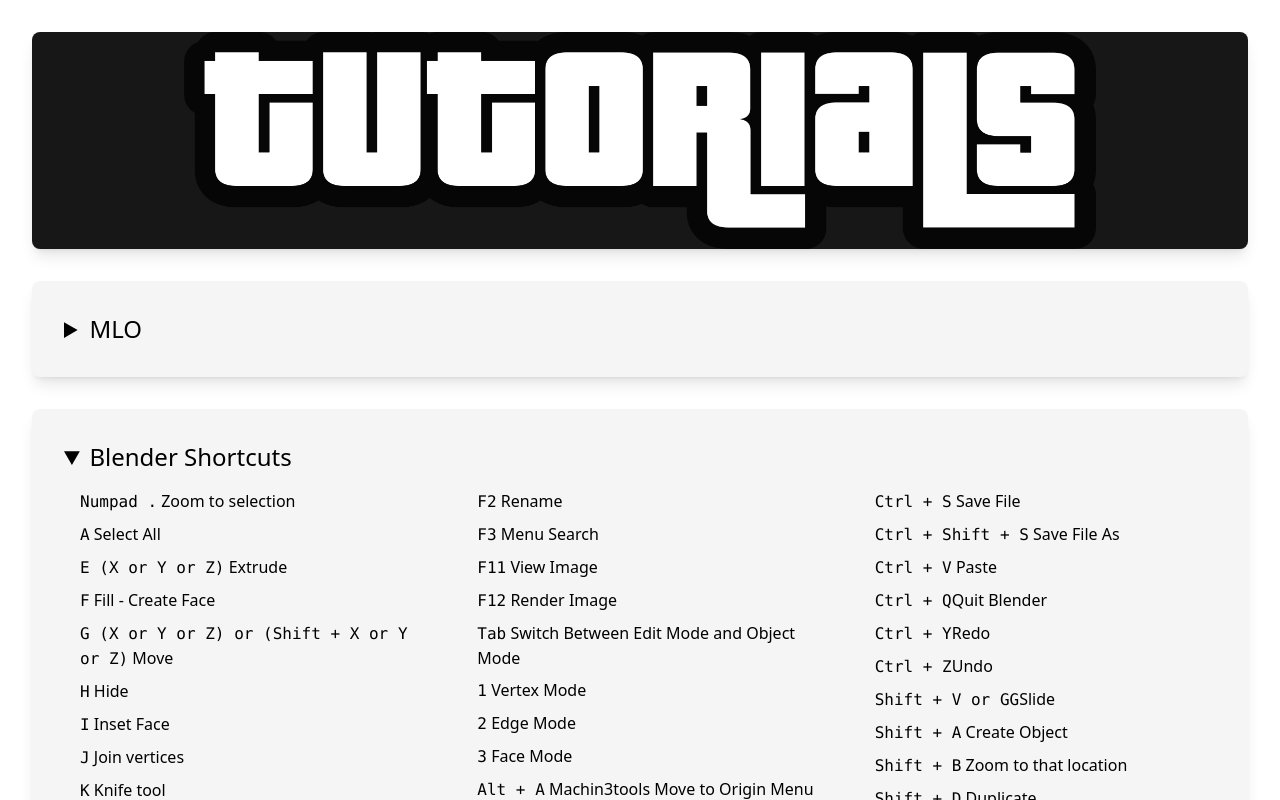
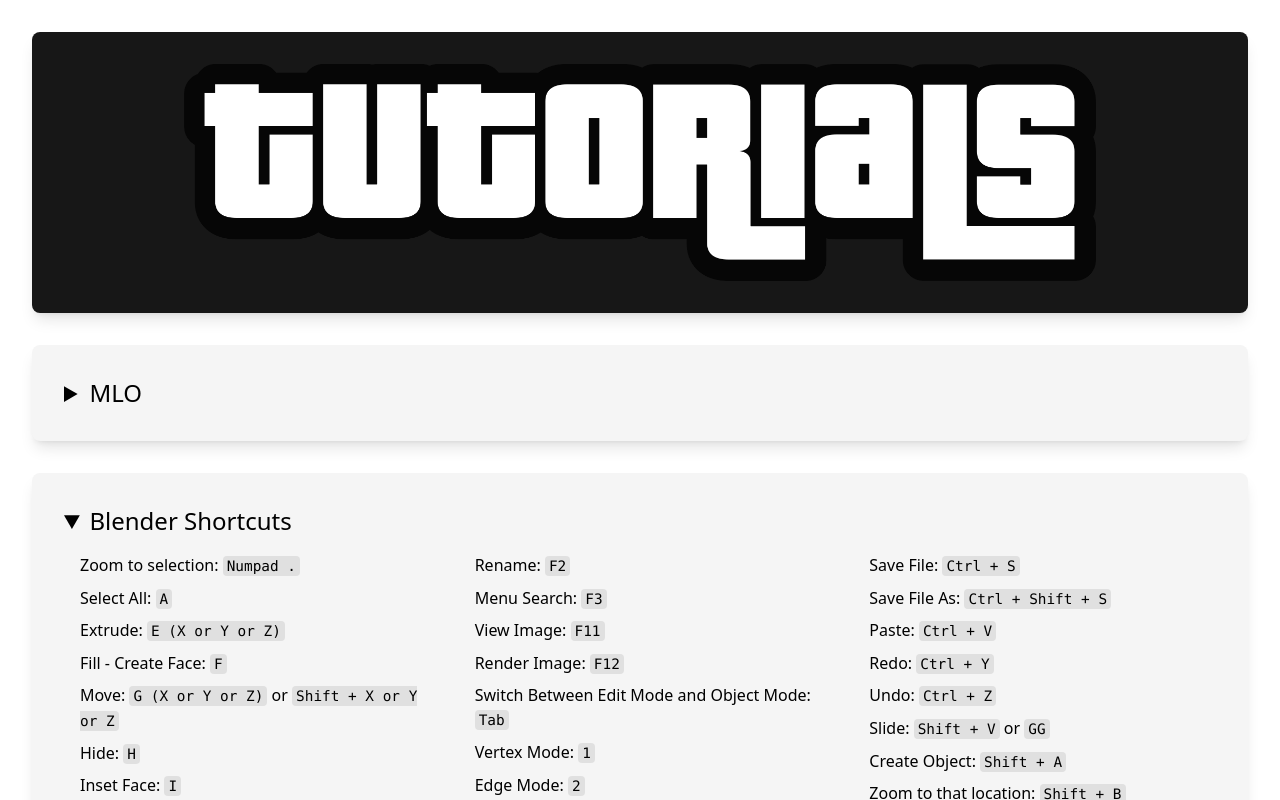
Before and after one commit to goncalocarvalho95/goncalo3d, a Vue app: page / in a window 1280 px wide. Both pictures are taken after a click on the heading "Blender Shortcuts". Shown: the top 800 px of the page. Built offline with nearby package versions, Linux system fonts and the light colour scheme.

Commit message:
Fix images and spacing

```diff
--- a/src/App.vue
+++ b/src/App.vue
@@ -18,6 +18,4 @@
   </div>
 </template>
 
-<style scoped>
-
-</style>
+<style scoped lang="scss"></style>
--- a/src/assets/styles/style.scss
+++ b/src/assets/styles/style.scss
@@ -10,13 +10,31 @@
   -moz-osx-font-smoothing: grayscale;
 }
 
+::-webkit-scrollbar {
+  display: none;
+}
+
+html, body {
+  -ms-overflow-style: none; /* IE and Edge */
+  scrollbar-width: none; /* Firefox */
+}
+
 a {
   text-decoration: inherit !important;
+}
+
+kbd {
+  color: black;
+  background-color: #e0e0e0;
+  padding: 2px 4px;
+  border-radius: 4px;
+  font-size: 0.9rem;
 }
 
 summary {
   cursor: pointer;
 }
+
 .inline-img {
   display: inline-block;
   vertical-align: middle;
--- a/src/components/Banner.vue
+++ b/src/components/Banner.vue
@@ -1,5 +1,5 @@
 <template>
-    <div id="banner" class="flex flex-col items-center rounded-lg bg-neutral-900 shadow-lg">
+    <div id="banner" class="flex flex-col items-center rounded-lg bg-neutral-900 shadow-lg py-8">
         <img class="w-9/12" src="../assets/img/banner.png" loading="lazy" />
     </div>
 </template>
--- a/src/components/Extensions.vue
+++ b/src/components/Extensions.vue
@@ -3,7 +3,7 @@
         <h2 class="underline text-2xl mb-4">FILE EXTENSIONS</h2>
         <p>
             YMAP - location on the map and gets the information from the ytyp<br />
-            YTYP - Y-Type, this file contains the metadata (linked objects, portals etc) of the type of file we are creating .e.g an MLO<br />
+            YTYP - Y-Type, this file contains the metadata (linked objects, portals etc) of the type of file we are creating e.g. an MLO<br />
             YDR - model/mesh visual file<br />
             YBN - Collision file<br />
             OCCLUSION - blocks the render<br />
--- a/src/components/Shortcuts.vue
+++ b/src/components/Shortcuts.vue
@@ -1,75 +1,74 @@
 <template>
-    <div id="shortcuts" class="grid grid-cols-1 md:grid-cols-3 gap-10 rounded-lg bg-neutral-100 dark:bg-neutral-900 shadow-lg p-8">
+    <div id="shortcuts" class="rounded-lg bg-neutral-100 dark:bg-neutral-900 shadow-lg p-8">
         <details class="col-span-3 space-y-4">
             <summary class="text-2xl">Blender Shortcuts</summary>
-            <div class="grid grid-cols-1 md:grid-cols-3 gap-10">
+            <div class="grid grid-cols-1 md:grid-cols-3 gap-8">
                 <ul class="list-none list-inside space-y-2">
-                    <li class="pl-4"><kbd>Numpad .</kbd> Zoom to selection</li>
-                    <li class="pl-4"><kbd>A</kbd> Select All</li>
-                    <li class="pl-4"><kbd>E (X or Y or Z)</kbd> Extrude</li>
-                    <li class="pl-4"><kbd>F</kbd> Fill - Create Face</li>
-                    <li class="pl-4"><kbd>G (X or Y or Z) or (Shift + X or Y or Z)</kbd> Move</li>
-                    <li class="pl-4"><kbd>H</kbd> Hide</li>
-                    <li class="pl-4"><kbd>I</kbd> Inset Face</li>
-                    <li class="pl-4"><kbd>J</kbd> Join vertices</li>
-                    <li class="pl-4"><kbd>K</kbd> Knife tool</li>
-                    <li class="pl-4"><kbd>L</kbd> Select Linked Vertices</li>
-                    <li class="pl-4"><kbd>Shift + L</kbd> Deselect Linked Vertices</li>
-                    <li class="pl-4"><kbd>M</kbd> Merge</li>
-                    <li class="pl-4"><kbd>N</kbd> Show Side Menu (Sollumz panel)</li>
-                    <li class="pl-4"><kbd>O</kbd> Enable Proportional Editing - Edit mode</li>
-                    <li class="pl-4"><kbd>P</kbd> Separate -> Selection</li>
-                    <li class="pl-4"><kbd>R</kbd> Rotate</li>
-                    <li class="pl-4"><kbd>S</kbd> Scale</li>
-                    <li class="pl-4"><kbd>T</kbd> Hide toolbar</li>
-                    <li class="pl-4"><kbd>U</kbd> UV Mapping - Unwrap Mesh</li>
-                    <li class="pl-4"><kbd>X</kbd> Delete</li>
+                    <li class="pl-4">Zoom to selection: <kbd>Numpad .</kbd></li>
+                    <li class="pl-4">Select All: <kbd>A</kbd></li>
+                    <li class="pl-4">Extrude: <kbd>E (X or Y or Z)</kbd></li>
+                    <li class="pl-4">Fill - Create Face: <kbd>F</kbd></li>
+                    <li class="pl-4">Move: <kbd>G (X or Y or Z)</kbd> or <kbd>Shift + X or Y or Z</kbd></li>
+                    <li class="pl-4">Hide: <kbd>H</kbd></li>
+                    <li class="pl-4">Inset Face: <kbd>I</kbd></li>
+                    <li class="pl-4">Join vertices: <kbd>J</kbd></li>
+                    <li class="pl-4">Knife tool: <kbd>K</kbd></li>
+                    <li class="pl-4">Select Linked Vertices: <kbd>L</kbd></li>
+                    <li class="pl-4">Deselect Linked Vertices: <kbd>Shift + L</kbd></li>
+                    <li class="pl-4">Merge: <kbd>M</kbd></li>
+                    <li class="pl-4">Show Side Menu (Sollumz panel): <kbd>N</kbd></li>
+                    <li class="pl-4">Enable Proportional Editing: <kbd>O</kbd></li>
+                    <li class="pl-4">Separate -> Selection: <kbd>P</kbd></li>
+                    <li class="pl-4">Rotate: <kbd>R</kbd></li>
+                    <li class="pl-4">Scale: <kbd>S</kbd></li>
+                    <li class="pl-4">Hide toolbar: <kbd>T</kbd></li>
+                    <li class="pl-4">UV Mapping - Unwrap Mesh: <kbd>U</kbd></li>
+                    <li class="pl-4">Delete: <kbd>X</kbd></li>
                 </ul>
 
                 <ul class="list-none list-inside space-y-2">
-                    <li class="pl-4"><kbd>F2</kbd> Rename</li>
-                    <li class="pl-4"><kbd>F3</kbd> Menu Search</li>
-                    <li class="pl-4"><kbd>F11</kbd> View Image</li>
-                    <li class="pl-4"><kbd>F12</kbd> Render Image</li>
-                    <li class="pl-4"><kbd>Tab</kbd> Switch Between Edit Mode and Object Mode</li>
-                    <li class="pl-4"><kbd>1</kbd> Vertex Mode</li>
-                    <li class="pl-4"><kbd>2</kbd> Edge Mode</li>
-                    <li class="pl-4"><kbd>3</kbd> Face Mode</li>
-                    <li class="pl-4"><kbd>Alt + A</kbd> Machin3tools Move to Origin Menu</li>
-                    <li class="pl-4"><kbd>Alt + J</kbd> Tris to Quads</li>
-                    <li class="pl-4"><kbd>Alt + P</kbd> Clear Parent (Keep Transformation)</li>
-                    <li class="pl-4"><kbd>Alt + Space</kbd> Fullscreen</li>
-                    <li class="pl-4"><kbd>Ctrl + A</kbd> Apply Transformation</li>
-                    <li class="pl-4"><kbd>Ctrl + B</kbd> Bevel</li>
-                    <li class="pl-4"><kbd>Ctrl + C</kbd> Copy</li>
-                    <li class="pl-4"><kbd>Ctrl + J</kbd> Join all objects to the last one</li>
-                    <li class="pl-4"><kbd>Ctrl + N</kbd> New File</li>
-                    <li class="pl-4"><kbd>Ctrl + O</kbd> Open File</li>
-                    <li class="pl-4"><kbd>Ctrl + Q</kbd> Quit Blender</li>
-                    <li class="pl-4"><kbd>Ctrl + R</kbd> Loop Cut and Slide</li>
+                    <li class="pl-4">Rename: <kbd>F2</kbd></li>
+                    <li class="pl-4">Menu Search: <kbd>F3</kbd></li>
+                    <li class="pl-4">View Image: <kbd>F11</kbd></li>
+                    <li class="pl-4">Render Image: <kbd>F12</kbd></li>
+                    <li class="pl-4">Switch Between Edit Mode and Object Mode: <kbd>Tab</kbd></li>
+                    <li class="pl-4">Vertex Mode: <kbd>1</kbd></li>
+                    <li class="pl-4">Edge Mode: <kbd>2</kbd></li>
+                    <li class="pl-4">Face Mode: <kbd>3</kbd></li>
+                    <li class="pl-4">Machin3tools Move to Origin Menu: <kbd>Alt + A</kbd></li>
+                    <li class="pl-4">Tris to Quads: <kbd>Alt + J</kbd></li>
+                    <li class="pl-4">Clear Parent (Keep Transformation): <kbd>Alt + P</kbd></li>
+                    <li class="pl-4">Fullscreen: <kbd>Alt + Space</kbd></li>
+                    <li class="pl-4">Apply Transformation: <kbd>Ctrl + A</kbd></li>
+                    <li class="pl-4">Bevel: <kbd>Ctrl + B</kbd></li>
+                    <li class="pl-4">Copy: <kbd>Ctrl + C</kbd></li>
+                    <li class="pl-4">Join all objects to the last one: <kbd>Ctrl + J</kbd></li>
+                    <li class="pl-4">New File: <kbd>Ctrl + N</kbd></li>
+                    <li class="pl-4">Open File: <kbd>Ctrl + O</kbd></li>
+                    <li class="pl-4">Quit Blender: <kbd>Ctrl + Q</kbd></li>
+                    <li class="pl-4">Loop Cut and Slide: <kbd>Ctrl + R</kbd></li>
                 </ul>
 
                 <ul class="list-none list-inside space-y-2">
-                    <li class="pl-4"><kbd>Ctrl + S</kbd> Save File</li>
-                    <li class="pl-4"><kbd>Ctrl + Shift + S</kbd> Save File As</li>
-                    <li class="pl-4"><kbd>Ctrl + V</kbd> Paste</li>
-                    <li class="pl-4"><kbd>Ctrl + Q</kbd>Quit Blender</li>
-                    <li class="pl-4"><kbd>Ctrl + Y</kbd>Redo</li>
-                    <li class="pl-4"><kbd>Ctrl + Z</kbd>Undo</li>
-                    <li class="pl-4"><kbd>Shift + V or GG</kbd>Slide</li>
-                    <li class="pl-4"><kbd>Shift + A</kbd> Create Object</li>
-                    <li class="pl-4"><kbd>Shift + B</kbd> Zoom to that location</li>
-                    <li class="pl-4"><kbd>Shift + D</kbd> Duplicate</li>
-                    <li class="pl-4"><kbd>Shift + R</kbd> Repeats Last Action</li>
-                    <li class="pl-4"><kbd>Shift + S</kbd> Cursor/Object Origin</li>
-                    <li class="pl-4"><kbd>Alt + N</kbd> Normals (Flip Faces)</li>
-                    <li class="pl-4"><kbd>Ctrl + F12</kbd> Render Animation</li>
-                    <li class="pl-4"><kbd>Ctrl + F11</kbd> View Animation</li>
-                    <li class="pl-4"><kbd>Ctrl + Page Down</kbd> Next Workspace</li>
-                    <li class="pl-4"><kbd>Ctrl + Page Up</kbd> Previous Workspace</li>
-                    <li class="pl-4"><kbd>MMB</kbd> Rotate View - drag</li>
-                    <li class="pl-4"><kbd>Shift + MMB</kbd> Pan View</li>
-                    <li class="pl-4"><kbd>Mouse Scroll Wheel</kbd> Zoom View</li>
+                    <li class="pl-4">Save File: <kbd>Ctrl + S</kbd></li>
+                    <li class="pl-4">Save File As: <kbd>Ctrl + Shift + S</kbd></li>
+                    <li class="pl-4">Paste: <kbd>Ctrl + V</kbd></li>
+                    <li class="pl-4">Redo: <kbd>Ctrl + Y</kbd></li>
+                    <li class="pl-4">Undo: <kbd>Ctrl + Z</kbd></li>
+                    <li class="pl-4">Slide: <kbd>Shift + V</kbd> or <kbd>GG</kbd></li>
+                    <li class="pl-4">Create Object: <kbd>Shift + A</kbd></li>
+                    <li class="pl-4">Zoom to that location: <kbd>Shift + B</kbd></li>
+                    <li class="pl-4">Duplicate: <kbd>Shift + D</kbd></li>
+                    <li class="pl-4">Repeats Last Action: <kbd>Shift + R</kbd></li>
+                    <li class="pl-4">Cursor/Object Origin: <kbd>Shift + S</kbd></li>
+                    <li class="pl-4">Normals (Flip Faces): <kbd>Alt + N</kbd></li>
+                    <li class="pl-4">Render Animation: <kbd>Ctrl + F12</kbd></li>
+                    <li class="pl-4">View Animation: <kbd>Ctrl + F11</kbd></li>
+                    <li class="pl-4">Next Workspace: <kbd>Ctrl + Page Down</kbd></li>
+                    <li class="pl-4">Previous Workspace: <kbd>Ctrl + Page Up</kbd></li>
+                    <li class="pl-4">Rotate View - drag: <kbd>MMB</kbd></li>
+                    <li class="pl-4">Pan View: <kbd>Shift + MMB</kbd></li>
+                    <li class="pl-4">Zoom View: <kbd>Mouse Scroll Wheel</kbd></li>
                 </ul>
             </div>
         </details>
```
Also changed, not shown: src/components/Links.vue (+5 -5 lines), src/components/MLO.vue (+19 -17 lines). Lines whose indentation alone changed are shown as unchanged.
